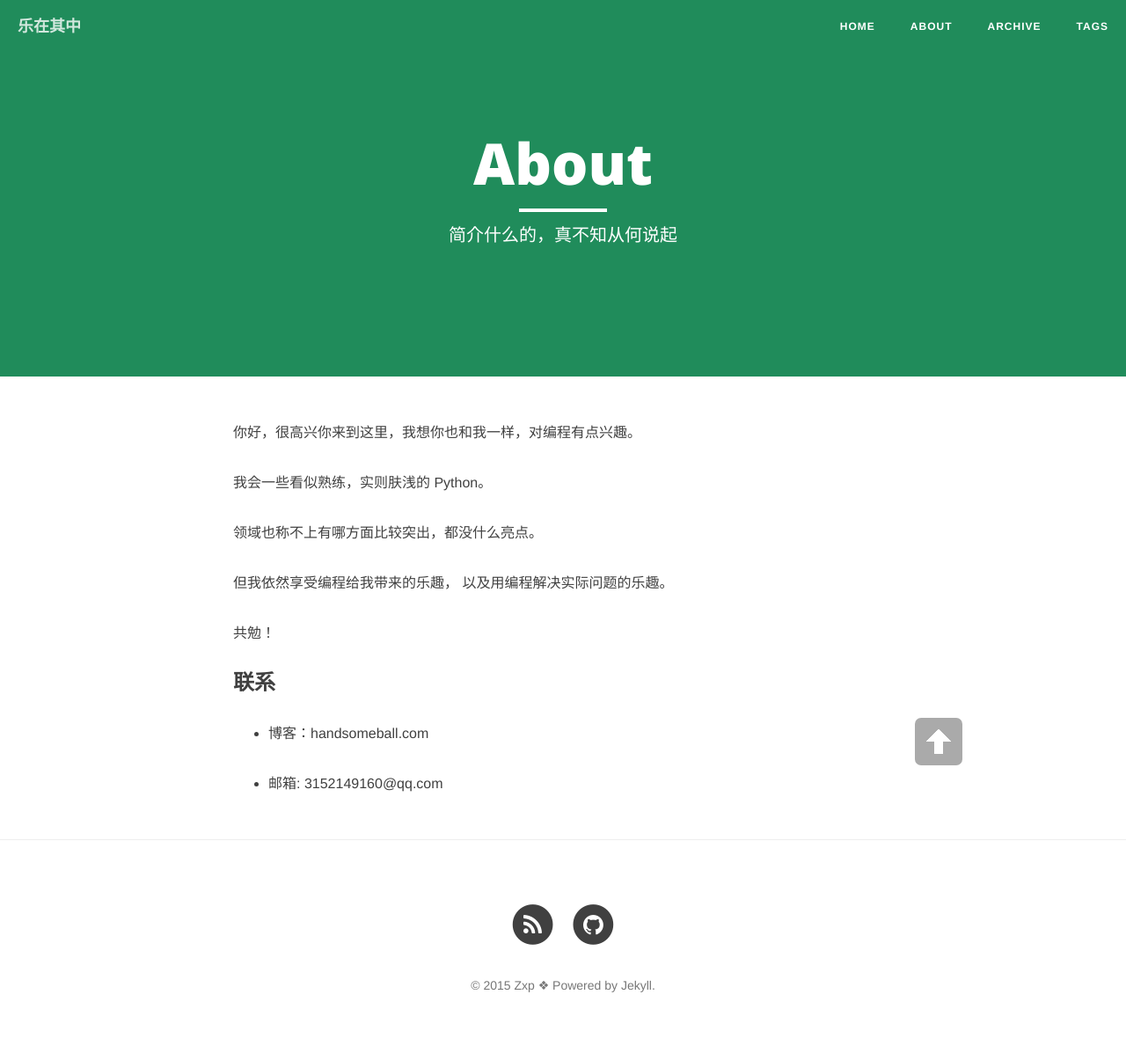
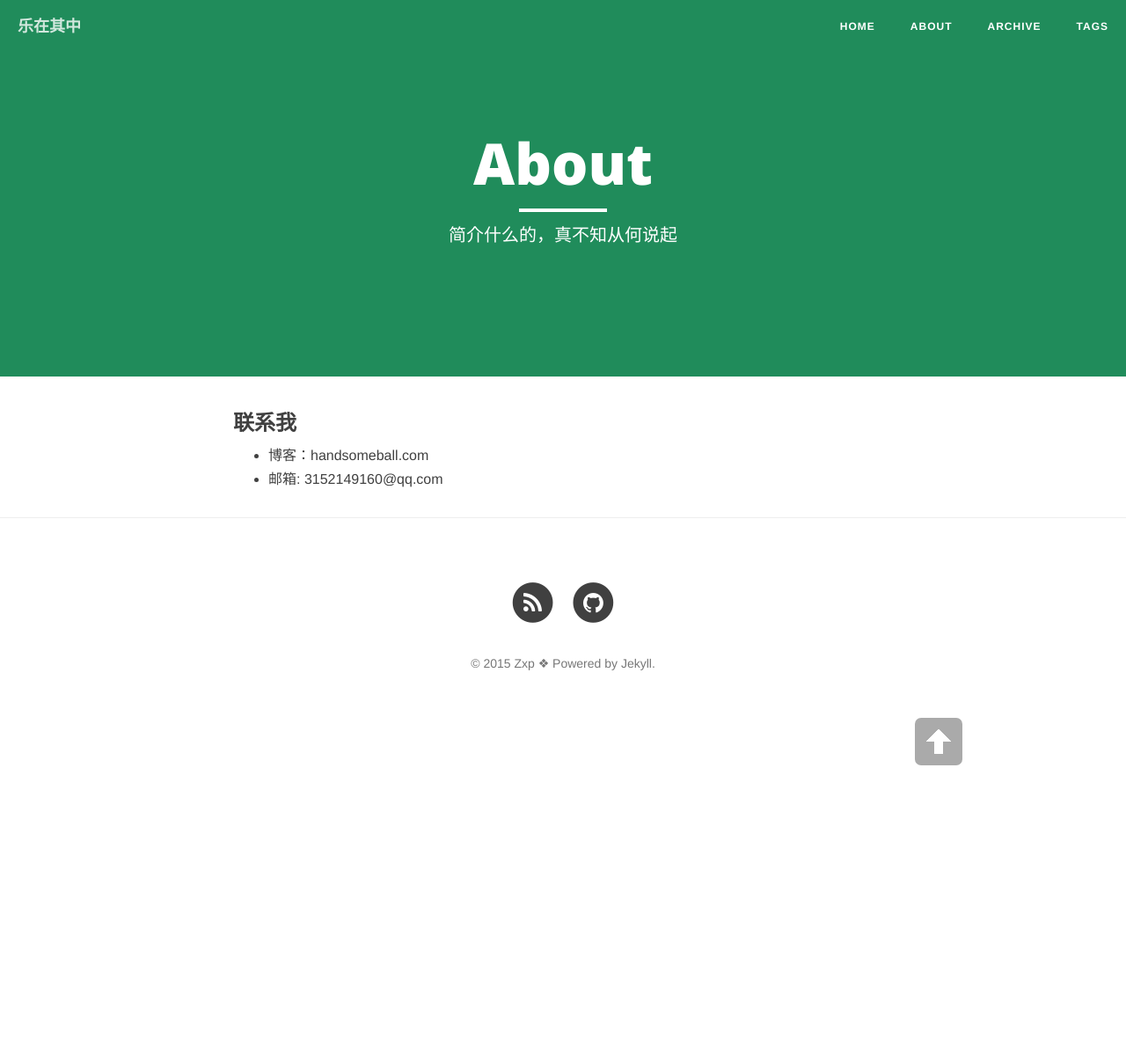
Before and after one commit to HandsomeBall/HandsomeBall.github.io, a Jekyll site: the page built from about.md, in a window 1280 px wide. Shown: the whole page at 88% size. Built offline with Jekyll 4.4.1, drawn with Linux system fonts in a browser that asks for light colours; nearby versions of some CDN libraries; comment, search, counter and statistics services are not loaded; after the commit the page ends 900 px from its top, so only the background shows below that; some of the changed lines change nothing that is shown.

Commit message:
修改 about 页面

```diff
--- a/about.md
+++ b/about.md
@@ -5,7 +5,8 @@
 header-img: "img/green.jpg"
 ---
 
-你好，很高兴你来到这里，我想你也和我一样，对编程有点兴趣。
+<!--  应女朋友要求，保留为注释 -->
+<!-- 你好，很高兴你来到这里，我想你也和我一样，对编程有点兴趣。
 
 我会一些看似熟练，实则肤浅的 Python。
 
@@ -14,11 +15,9 @@
 但我依然享受编程给我带来的乐趣，
 以及用编程解决实际问题的乐趣。
 
-共勉！
+共勉！ -->
 
-
-###联系
+###联系我
 
 - [博客：handsomeball.com](http://handsomeball.com)
-
 - [邮箱: 3152149160@qq.com](mailto:3152149160@qq.com)
```
